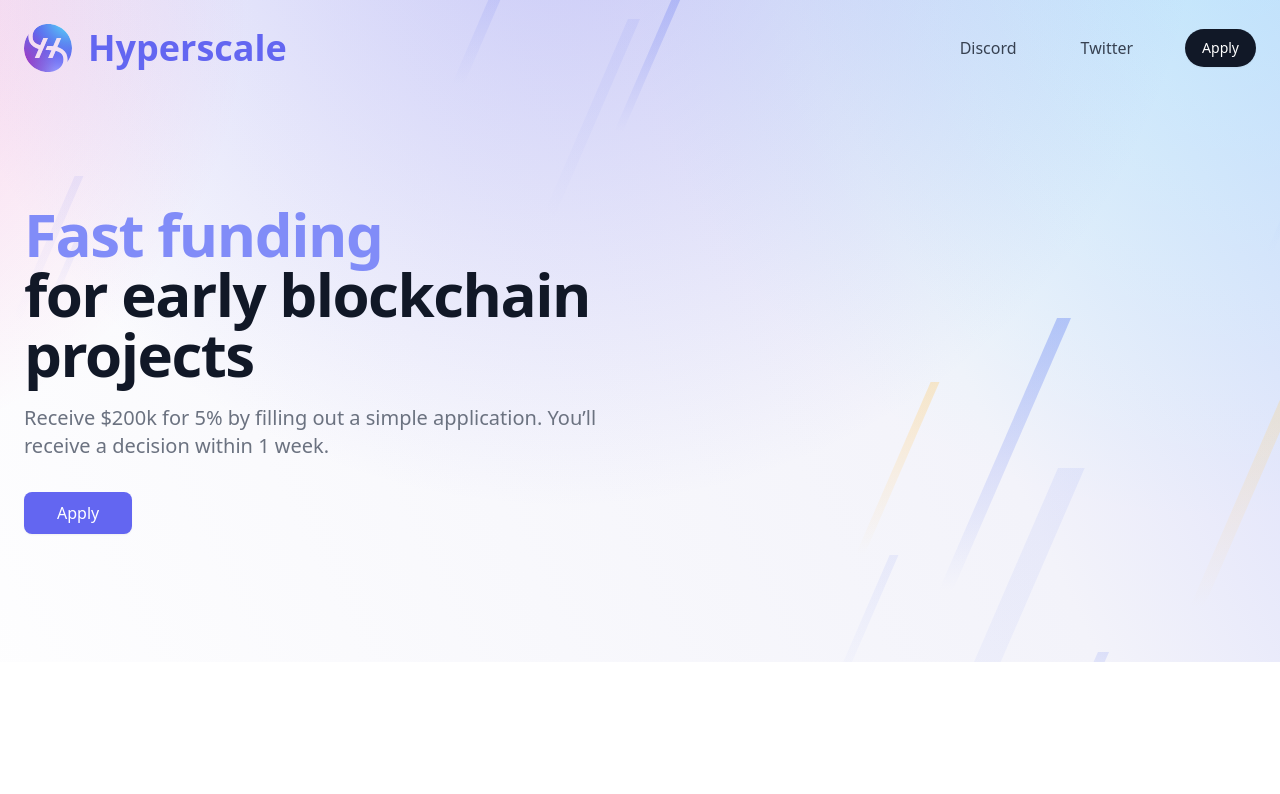
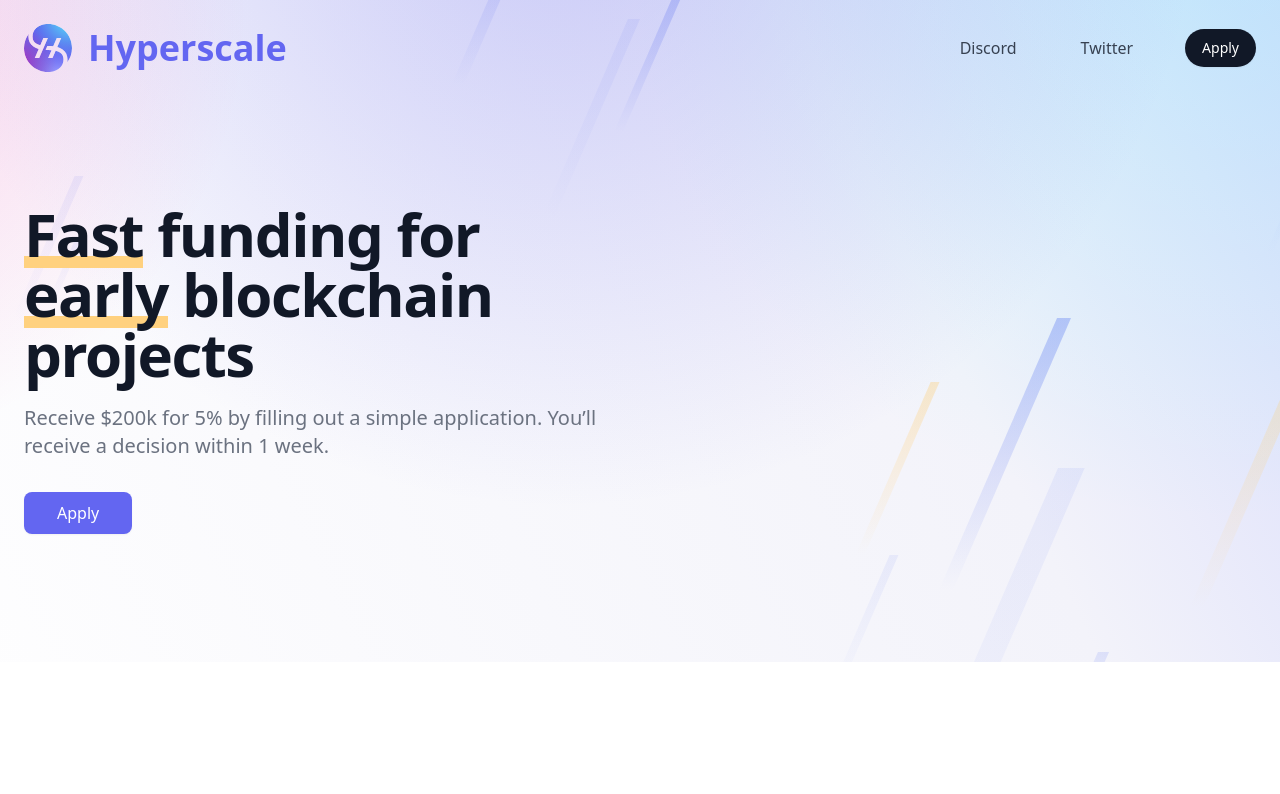
Before and after one commit to metasj/frontend, a Next.js app: page / in a window 1280 px wide. Shown: the top 794 px of the page. Built offline with nearby package versions, Linux system fonts and the light colour scheme; what @tailwindcss/typography would draw is missing.

Commit message:
Underline Fast and early in the title
As per design `Fast` and `early` words in the title have yellow
underline.

```diff
--- a/src/pages/index.js
+++ b/src/pages/index.js
@@ -148,9 +148,8 @@ const Landing = () => (
 					<div className="lg:grid lg:grid-cols-12 lg:gap-8">
 						<div className="sm:text-center md:max-w-2xl md:mx-auto lg:col-span-6 lg:text-left">
 							<h1>
-								<span className="mt-1 block text-4xl tracking-tight font-extrabold sm:text-5xl xl:text-6xl">
-									<span className="block text-indigo-400">Fast funding</span>
-									<span className="block text-gray-900">for early blockchain projects</span>
+								<span className="mt-1 block text-gray-900 text-4xl tracking-tight font-extrabold sm:text-5xl xl:text-6xl">
+									<span className="underlined">Fast</span> funding for <span className="underlined">early</span> blockchain projects
 								</span>
 							</h1>
 							<p className="mt-3 text-base text-gray-500 sm:mt-5 sm:text-xl lg:text-lg xl:text-xl">
--- a/src/styles/globals.css
+++ b/src/styles/globals.css
@@ -32,9 +32,13 @@
     }
 }
 
-  @font-face {
+@font-face {
     font-family: Redrose;
     font-style: normal;
     font-display: swap;
     src: local('Redrose'), url('/RedRose.ttf') format('ttf');
-  }
+}
+
+.underlined {
+  background: linear-gradient(#FFD17F, #FFD17F) 0 var(--y-pos, 90%) / 100% var(--size, 12px) no-repeat;
+}
```
